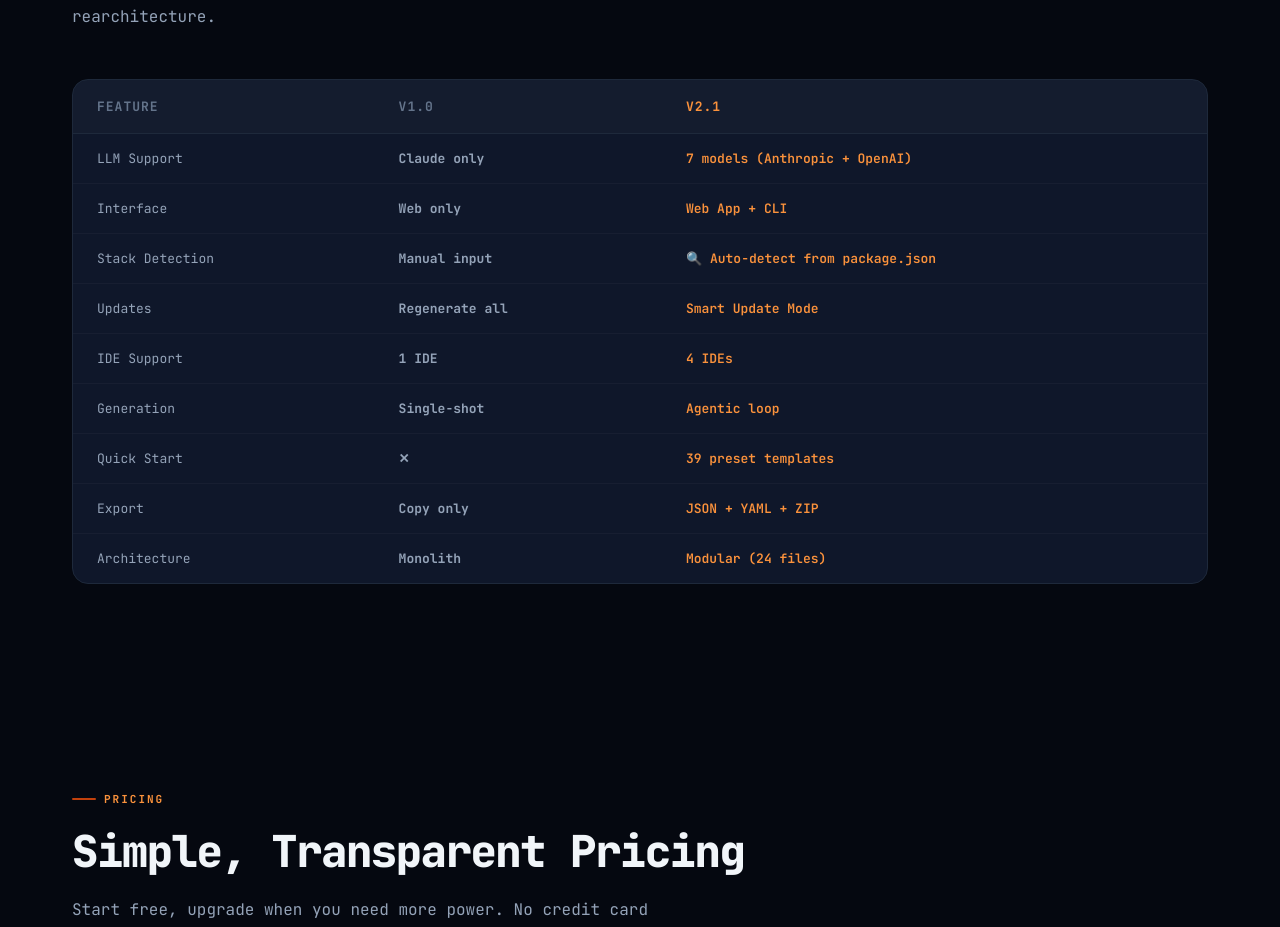
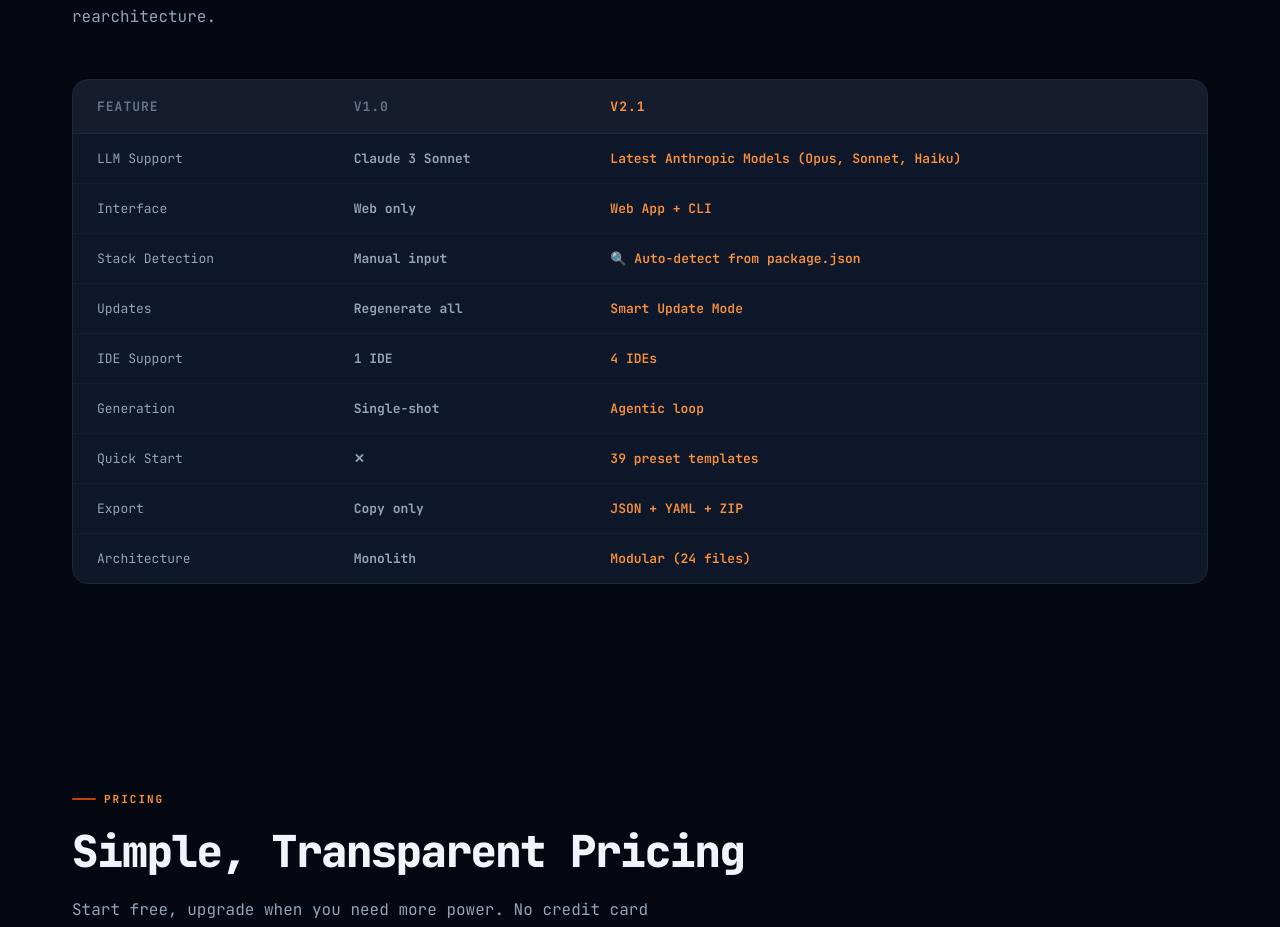
Before and after one commit to skywalker76/blueprint-compiler, a React (Vite) app: page / in a window 1280 px wide. Shown: the part 6001-6928 px from the top of the page. Built offline with nearby package versions, Linux system fonts and the light colour scheme; no server answers.

Commit message:
fix: Update LLM Support comparison to Anthropic models only

```diff
--- a/src/pages/LandingPage.jsx
+++ b/src/pages/LandingPage.jsx
@@ -27,7 +27,7 @@
 ];
 
 const COMPARISON = [
-  { feature: "LLM Support", before: "Claude only", after: "7 models (Anthropic + OpenAI)" },
+  { feature: "LLM Support", before: "Claude 3 Sonnet", after: "Latest Anthropic Models (Opus, Sonnet, Haiku)" },
   { feature: "Interface", before: "Web only", after: "Web App + CLI" },
   { feature: "Stack Detection", before: "Manual input", after: "🔍 Auto-detect from package.json" },
   { feature: "Updates", before: "Regenerate all", after: "Smart Update Mode" },
```
